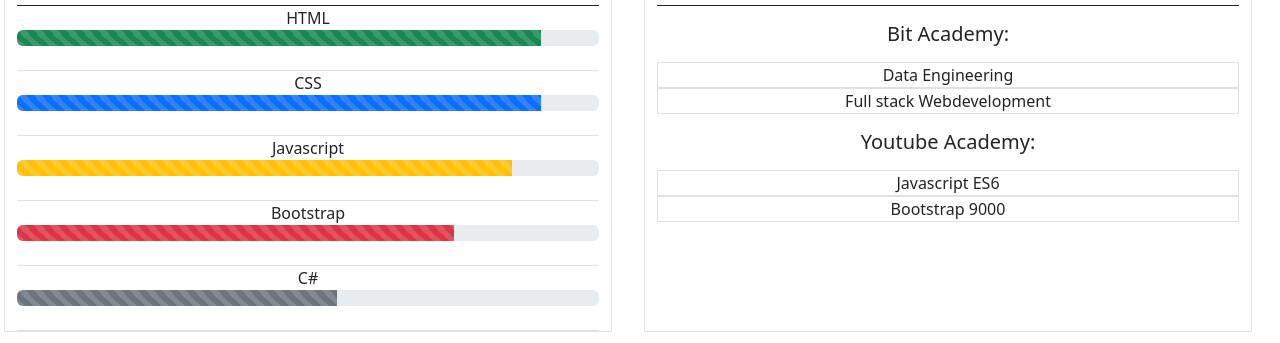
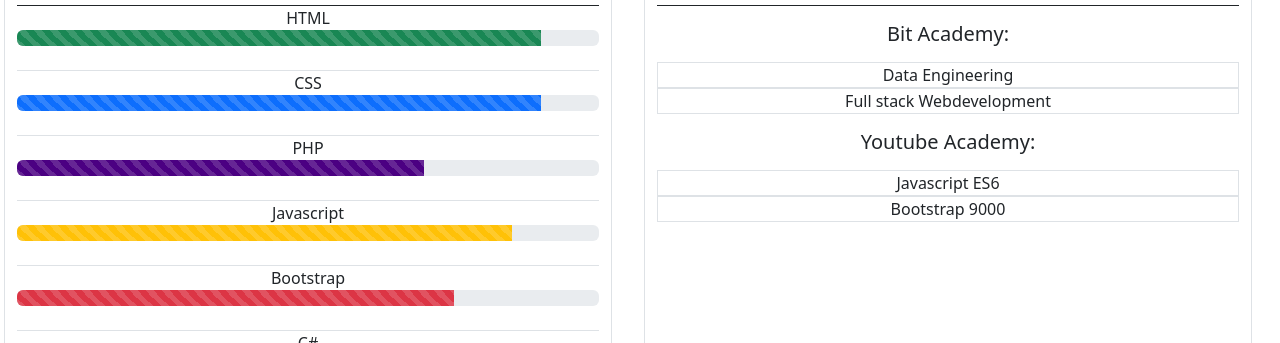
Before and after one commit to ThorbenC/portfolio, a plain HTML site: page index.html in a window 1280 px wide. Shown: the part 457-800 px from the top of the page. Drawn offline with nearby package versions, Linux system fonts and the light colour scheme.

Commit message:
Update index.html

```diff
--- a/index.html
+++ b/index.html
@@ -10,6 +10,10 @@
     integrity="sha384-T3c6CoIi6uLrA9TneNEoa7RxnatzjcDSCmG1MXxSR1GAsXEV/Dwwykc2MPK8M2HN" crossorigin="anonymous">
   <meta charset="UTF-8">
   <meta name="viewport" content="width=device-width, initial-scale=1.0">
+  <style>.bg-indigo {
+    background-color: indigo;
+  }
+  </style>
   <title>Portfolio</title>
 </head>
 
@@ -83,6 +87,13 @@
         </div>
       </div>
       <div class="border-bottom">
+        PHP
+        <div class="progress mb-4">
+          <div class="progress-bar progress-bar-striped bg-indigo" role="progressbar" style="width: 70%" aria-valuenow="10"
+            aria-valuemin="0" aria-valuemax="100"></div>
+        </div>
+      </div>
+      <div class="border-bottom">
         Javascript
         <div class="progress mb-4">
           <div class="progress-bar progress-bar-striped bg-warning" role="progressbar" style="width: 85%"
@@ -99,7 +110,7 @@
       <div class="border-bottom">
         C#
         <div class="progress mb-4">
-          <div class="progress-bar progress-bar-striped bg-secondary" role="progressbar" style="width: 55%"
+          <div class="progress-bar progress-bar-striped bg-info" role="progressbar" style="width: 55%"
             aria-valuenow="100" aria-valuemin="0" aria-valuemax="100"></div>
         </div>
       </div>
```
